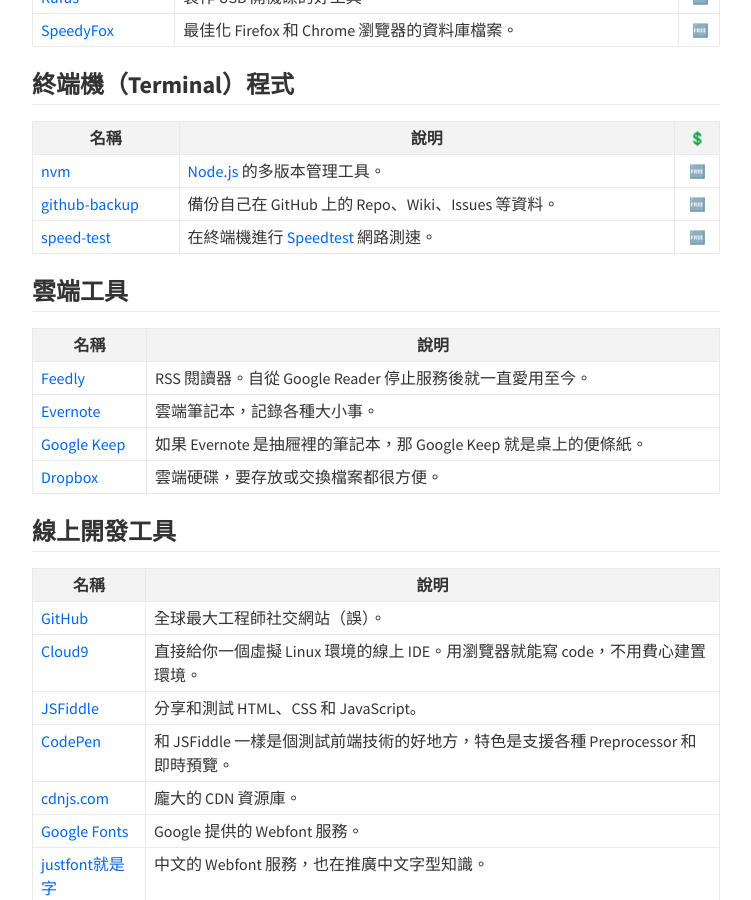
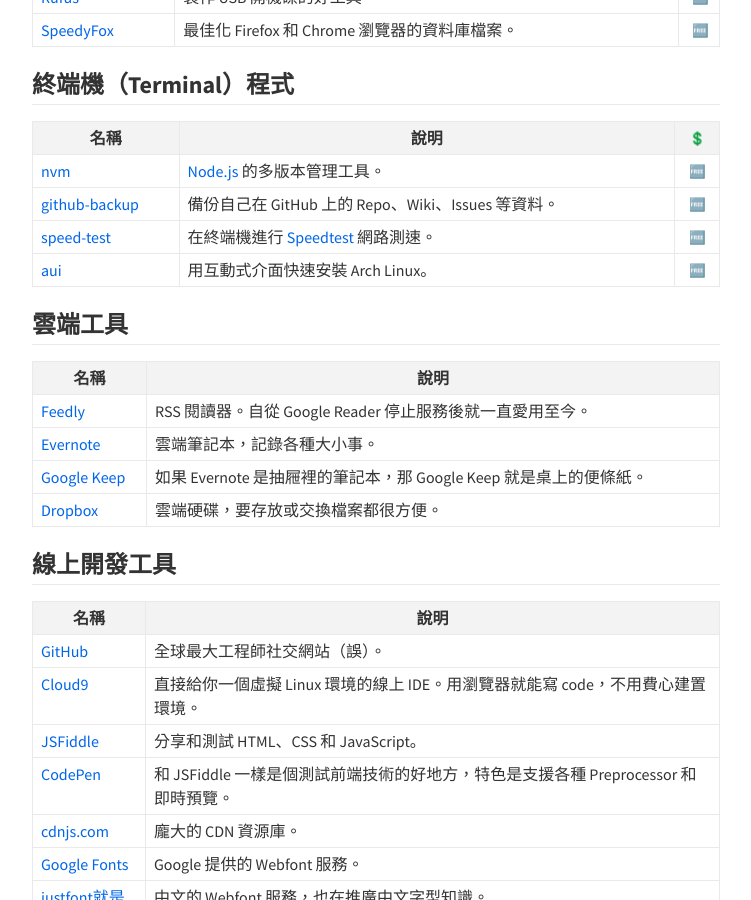
Before and after one commit to mnghsn/jmln.tw, a Jekyll site: the page built from _pages/toolbox.md, in a window 1280 px wide and 900 px high, scrolled down 2074 px. Shown: the whole window, without its empty margins (264-1015 px from the left). Built offline with Jekyll 4.4.1, drawn with Linux system fonts in a browser that asks for light colours; emoji names are drawn with the system emoji font; some of the changed lines change nothing that is shown.

Commit message:
Add @helmuthdu/aui to "Toolbox" page

```diff
--- a/_pages/toolbox.md
+++ b/_pages/toolbox.md
@@ -1,7 +1,7 @@
 ---
 title: Toolbox
 date: 2017-06-25 00:00:00 +0800
-last_modified_at: 2017-06-25 00:00:00 +0800
+last_modified_at: 2017-07-01 20:00:00 +0800
 order: 2
 ---
 
@@ -85,6 +85,7 @@
 | [nvm](https://github.com/creationix/nvm) | [Node.js](https://nodejs.org/) 的多版本管理工具。 | 🆓 |
 | [github-backup](https://github.com/josegonzalez/python-github-backup) | 備份自己在 GitHub 上的 Repo、Wiki、Issues 等資料。 | 🆓 |
 | [speed-test](https://github.com/sindresorhus/speed-test) | 在終端機進行 [Speedtest](http://www.speedtest.net/) 網路測速。 | 🆓 |
+| [aui](https://github.com/helmuthdu/aui) | 用互動式介面快速安裝 Arch Linux。 | 🆓 |
 
 ## 雲端工具
 
```
